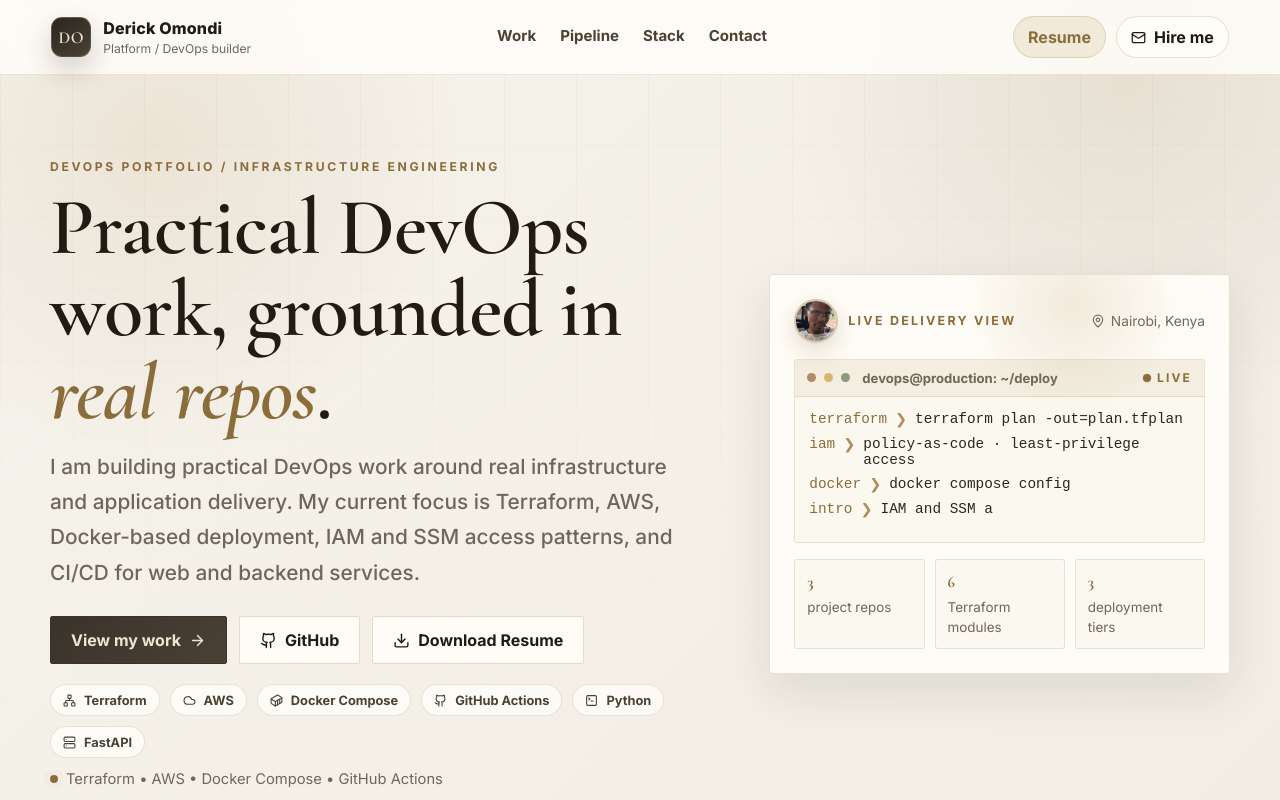
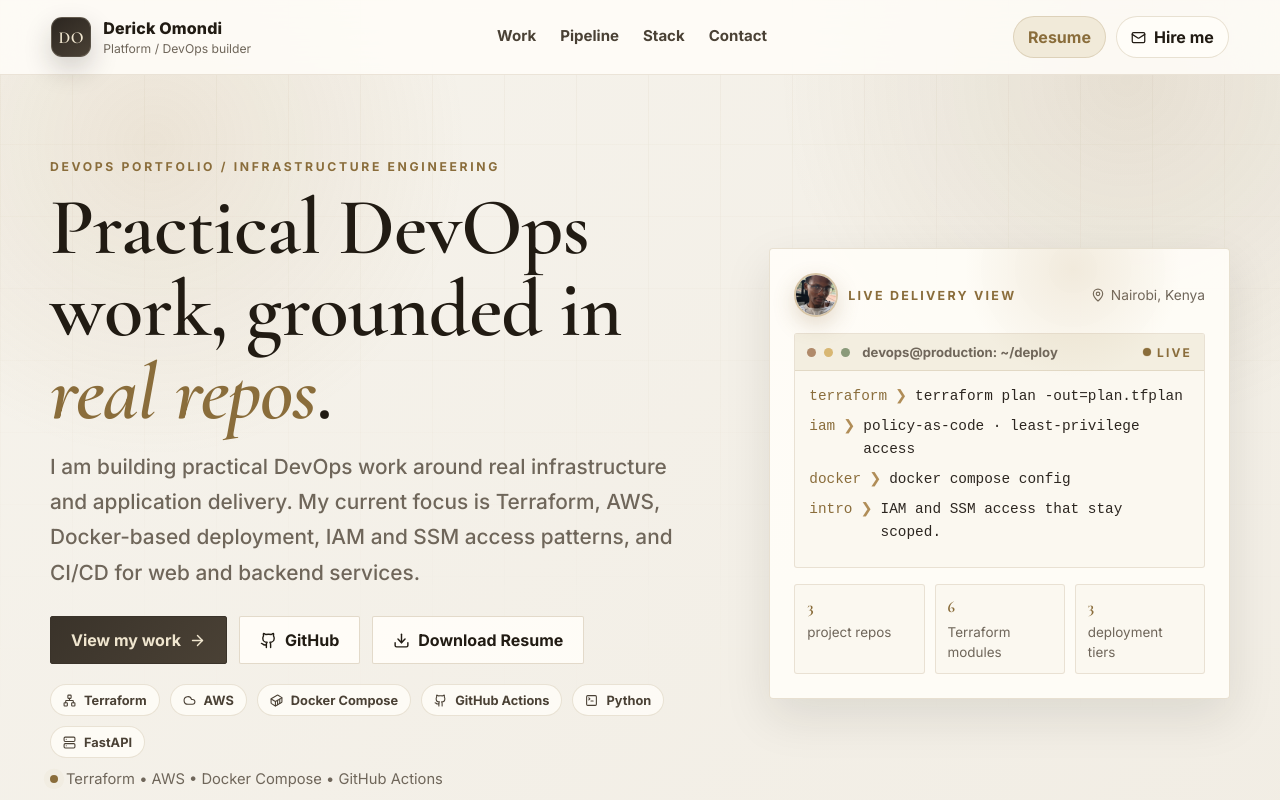
Before and after one commit to rico-del/my-portfolio, a React (Vite) app: page / in a window 1280 px wide. Shown: the top 800 px of the page. Built offline with nearby package versions, Linux system fonts and the light colour scheme.

Commit message:
Smooth terminal animation and add subtle ambient background

```diff
--- a/src/components/Hero.jsx
+++ b/src/components/Hero.jsx
@@ -1,4 +1,4 @@
-import { useEffect, useState } from 'react';
+import { useState } from 'react';
 import { ArrowRight, Download, Github, MapPin } from 'lucide-react';
 import { about, contact, terminalLines } from '../data/portfolioData.js';
 import { useTypewriter } from '../hooks/useTypewriter.js';
@@ -22,17 +22,10 @@ const typewriterSource = [
 
 function TerminalPanel() {
   const typed = useTypewriter(typewriterSource);
-  const [visibleLines, setVisibleLines] = useState(1);
-
-  useEffect(() => {
-    const interval = setInterval(() => {
-      setVisibleLines((count) => (count >= terminalLines.length ? 1 : count + 1));
-    }, 2600);
-    return () => clearInterval(interval);
-  }, []);
+  const [visibleLines] = useState(() => Math.min(3, terminalLines.length));
 
   return (
-    <div className="terminal" role="img" aria-label="Live deployment terminal simulation">
+    <div className="terminal" role="img" aria-label="Deployment terminal simulation">
       <div className="terminal-bar">
         <span className="dot dot-red" />
         <span className="dot dot-yellow" />
@@ -46,14 +39,14 @@ function TerminalPanel() {
         {terminalLines.slice(0, visibleLines).map((line) => (
           <p className="terminal-line" key={line.command}>
             <span className="terminal-prompt">{line.prompt}</span>
-            <span className="terminal-dollar">❯</span>
+            <span className="terminal-dollar" aria-hidden="true">❯</span>
             <span className="terminal-command">{line.command}</span>
           </p>
         ))}
-        <p className="terminal-line">
+        <p className="terminal-line terminal-line--typing">
           <span className="terminal-prompt">intro</span>
-          <span className="terminal-dollar">❯</span>
-          <span className="terminal-command">
+          <span className="terminal-dollar" aria-hidden="true">❯</span>
+          <span className="terminal-command terminal-command--typing">
             {typed}
             <span className="terminal-cursor" aria-hidden="true" />
           </span>
@@ -115,7 +108,7 @@ function Hero() {
           <span className="hero-panel__status">
             <MapPin size={14} aria-hidden="true" /> {contact.location}
           </span>
-</div>
+        </div>
         <TerminalPanel />
         <div className="hero-panel__footer">
           <div>
--- a/src/hooks/useTypewriter.js
+++ b/src/hooks/useTypewriter.js
@@ -1,47 +1,64 @@
 import { useEffect, useState } from 'react';
 
-/**
- * Types a list of strings character by character, then waits and
- * starts typing the next string. Returns the currently visible text.
- */
-export function useTypewriter(lines, { typingSpeed = 38, deleteSpeed = 18, pauseMs = 1600 } = {}) {
+/** Types a list of strings with one timer at a time and cleans up on unmount. */
+export function useTypewriter(lines, { typingSpeed = 52, deleteSpeed = 28, pauseMs = 1800 } = {}) {
   const [displayed, setDisplayed] = useState('');
 
   useEffect(() => {
+    const firstLine = lines[0] ?? '';
+    const motionQuery = window.matchMedia('(prefers-reduced-motion: reduce)');
+
+    if (motionQuery.matches) {
+      setDisplayed(firstLine);
+      return undefined;
+    }
+
+    if (lines.length === 0) {
+      setDisplayed('');
+      return undefined;
+    }
+
     let lineIndex = 0;
     let charIndex = 0;
-    let isDeleting = false;
-    let timeout = 0;
+    let deleting = false;
+    let timeoutId;
+    let cancelled = false;
+
+    const schedule = (delay) => {
+      timeoutId = window.setTimeout(tick, delay);
+    };
 
     const tick = () => {
-      const currentLine = lines[lineIndex] ?? '';
+      if (cancelled) return;
 
-      if (!isDeleting) {
-        charIndex += 1;
-        setDisplayed(currentLine.slice(0, charIndex));
+      const line = lines[lineIndex] ?? '';
+      if (!deleting) {
+        charIndex = Math.min(charIndex + 1, line.length);
+        setDisplayed(line.slice(0, charIndex));
 
-        if (charIndex === currentLine.length) {
-          timeout = window.setTimeout(() => {
-            isDeleting = true;
-            tick();
-          }, pauseMs);
+        if (charIndex === line.length) {
+          deleting = true;
+          schedule(pauseMs);
           return;
         }
       } else {
-        charIndex -= 1;
-        setDisplayed(currentLine.slice(0, charIndex));
+        charIndex = Math.max(charIndex - 1, 0);
+        setDisplayed(line.slice(0, charIndex));
 
         if (charIndex === 0) {
-          isDeleting = false;
+          deleting = false;
           lineIndex = (lineIndex + 1) % lines.length;
         }
       }
 
-      timeout = window.setTimeout(tick, isDeleting ? deleteSpeed : typingSpeed);
+      schedule(deleting ? deleteSpeed : typingSpeed);
     };
 
-    timeout = window.setTimeout(tick, typingSpeed);
-    return () => window.clearTimeout(timeout);
+    schedule(typingSpeed);
+    return () => {
+      cancelled = true;
+      window.clearTimeout(timeoutId);
+    };
   }, [lines, typingSpeed, deleteSpeed, pauseMs]);
 
   return displayed;
--- a/src/portfolio-enhancements.css
+++ b/src/portfolio-enhancements.css
@@ -43,12 +43,67 @@
   outline-offset: 4px;
 }
 
+/* A quiet, slow-moving wash of warm light sits behind the page content. */
+body::after {
+  background-size: 150% 150%;
+  background-repeat: no-repeat;
+  animation: ambient-drift 38s ease-in-out infinite alternate;
+  will-change: background-position;
+}
+
+@keyframes ambient-drift {
+  0% { background-position: 0% 0%, 100% 0%; }
+  100% { background-position: 100% 100%, 0% 100%; }
+}
+
+/* Keep terminal geometry steady while text changes, avoiding panel reflow. */
+.terminal-body {
+  min-height: 184px;
+}
+
+.terminal-line {
+  min-width: 0;
+  align-items: flex-start;
+  line-height: 1.55;
+}
+
+.terminal-prompt,
+.terminal-dollar {
+  flex: 0 0 auto;
+}
+
+.terminal-command {
+  min-width: 0;
+  overflow-wrap: anywhere;
+}
+
+.terminal-line--typing {
+  min-height: 3.1em;
+  margin-bottom: 0;
+}
+
+.terminal-command--typing {
+  display: inline-block;
+  min-height: 2.8em;
+}
+
+.terminal-cursor {
+  width: 0.55em;
+  height: 1em;
+  margin-left: 3px;
+  vertical-align: -0.12em;
+}
+
 @keyframes project-arrive {
   from { opacity: 0; transform: translateY(18px); }
   to { opacity: 1; transform: translateY(0); }
 }
 
 @media (prefers-reduced-motion: reduce) {
+  body::after {
+    animation: none;
+  }
+
   .project-card--animated {
     animation: none;
   }
@@ -63,4 +118,10 @@
   .project-card--animated:hover {
     transform: none;
   }
+
+  .terminal-cursor,
+  .pulse-dot,
+  .signal-dot {
+    animation: none;
+  }
 }
```
